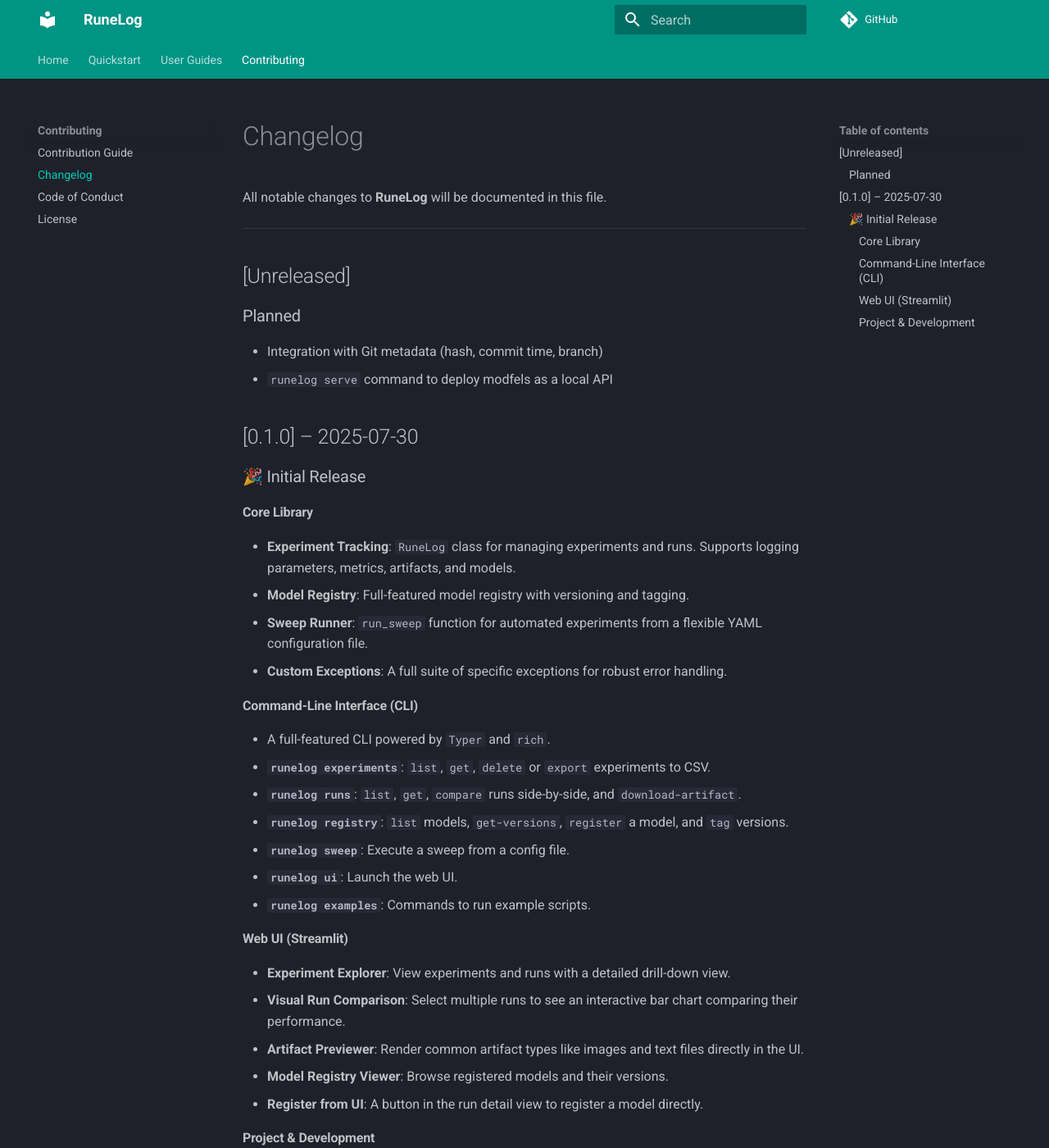
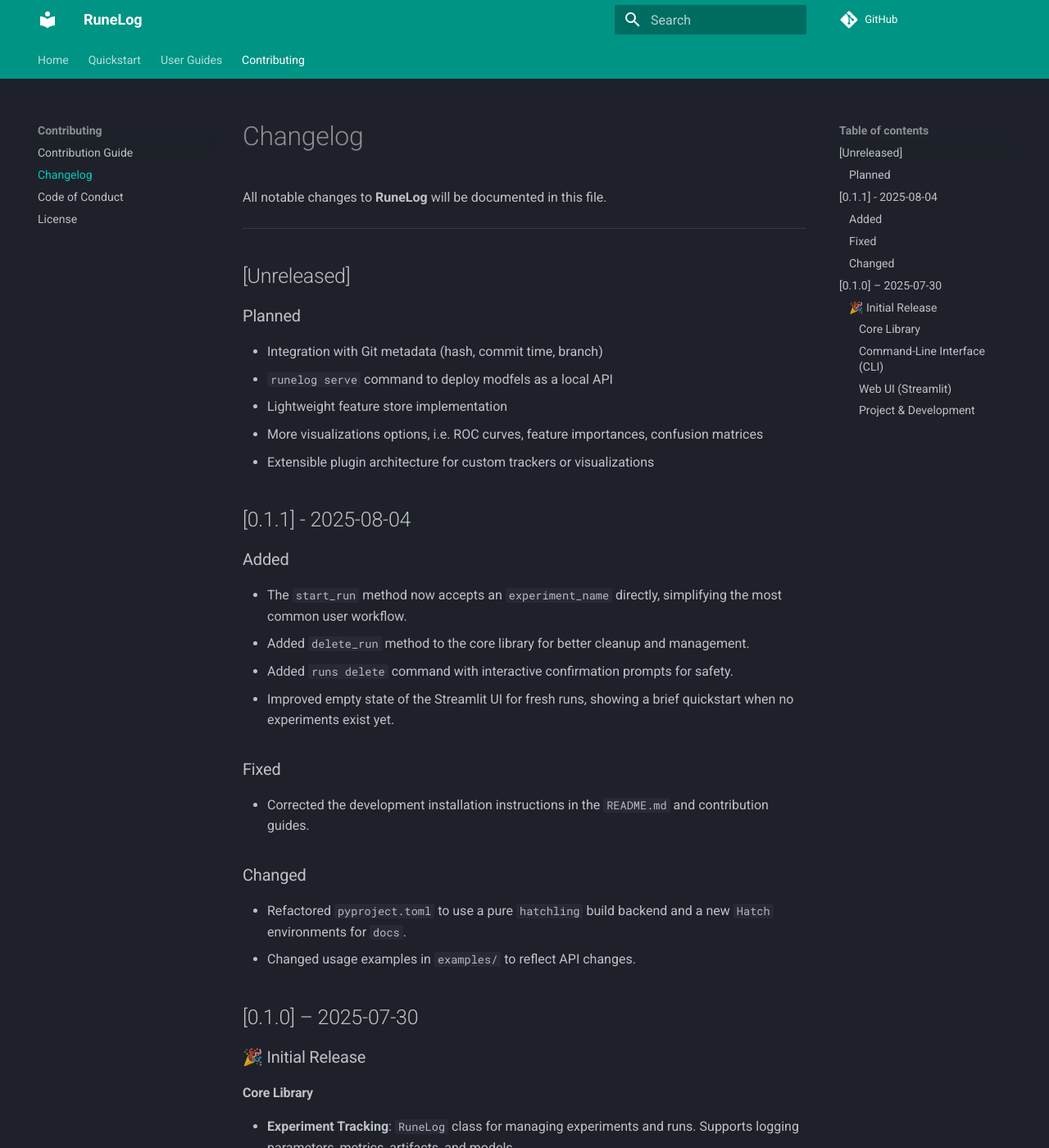
Before and after one commit to gonz4lex/runelog, an MkDocs documentation site: the page built from docs/CHANGELOG.md, in a window 1280 px wide and 1400 px high. Shown: the whole window at 82% size. Built offline with MkDocs 1.6.1 and Material for MkDocs 9.7.7, drawn with Linux system fonts in a browser that asks for light colours; comment, search, counter and statistics services are not loaded.

Commit message:
feat: update docs, project config and examples for improved user experience and new features
Closes #34
Closes #38

```diff
--- a/docs/CHANGELOG.md
+++ b/docs/CHANGELOG.md
@@ -10,6 +10,24 @@ All notable changes to **RuneLog** will be documented in this file.
 
 - Integration with Git metadata (hash, commit time, branch)
 - `runelog serve` command to deploy modfels as a local API
+- Lightweight feature store implementation
+- More visualizations options, i.e. ROC curves, feature importances, confusion matrices
+- Extensible plugin architecture for custom trackers or visualizations
+
+## [0.1.1] - 2025-08-04
+
+### Added
+- The `start_run` method now accepts an `experiment_name` directly, simplifying the most common user workflow.
+- Added `delete_run` method to the core library for better cleanup and management.
+- Added `runs delete` command with interactive confirmation prompts for safety.
+- Improved empty state of the Streamlit UI for fresh runs, showing a brief quickstart when no experiments exist yet.
+
+### Fixed
+- Corrected the development installation instructions in the `README.md` and contribution guides.
+
+### Changed
+- Refactored `pyproject.toml` to use a pure `hatchling` build backend and a new `Hatch` environments for `docs`.
+- Changed usage examples in `examples/` to reflect API changes.
 
 
 ## [0.1.0] – 2025-07-30
```
Also changed, not shown: README.md (+93 -41 lines), docs/cli.md (+8 -0 lines), pyproject.toml (+10 -3 lines), 3 other files.
